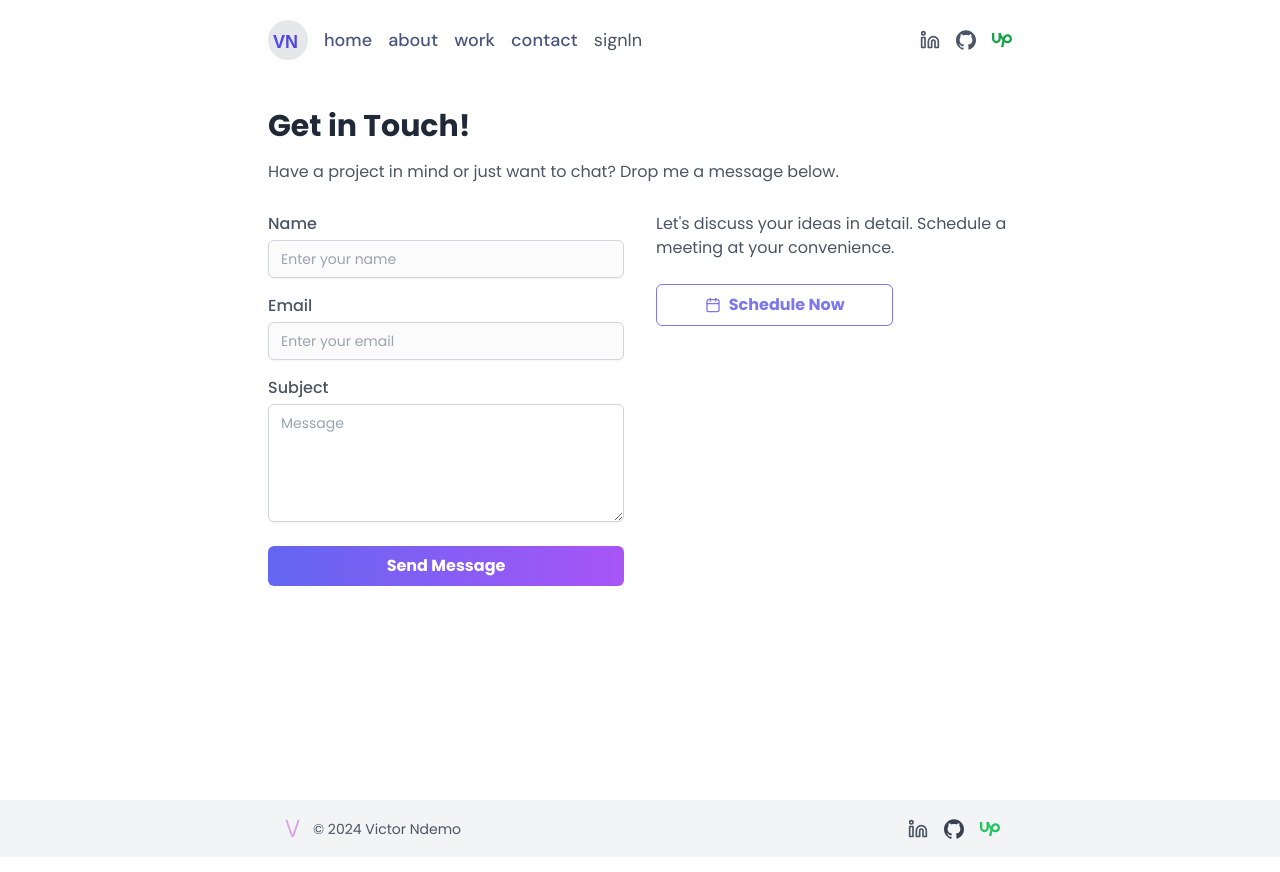
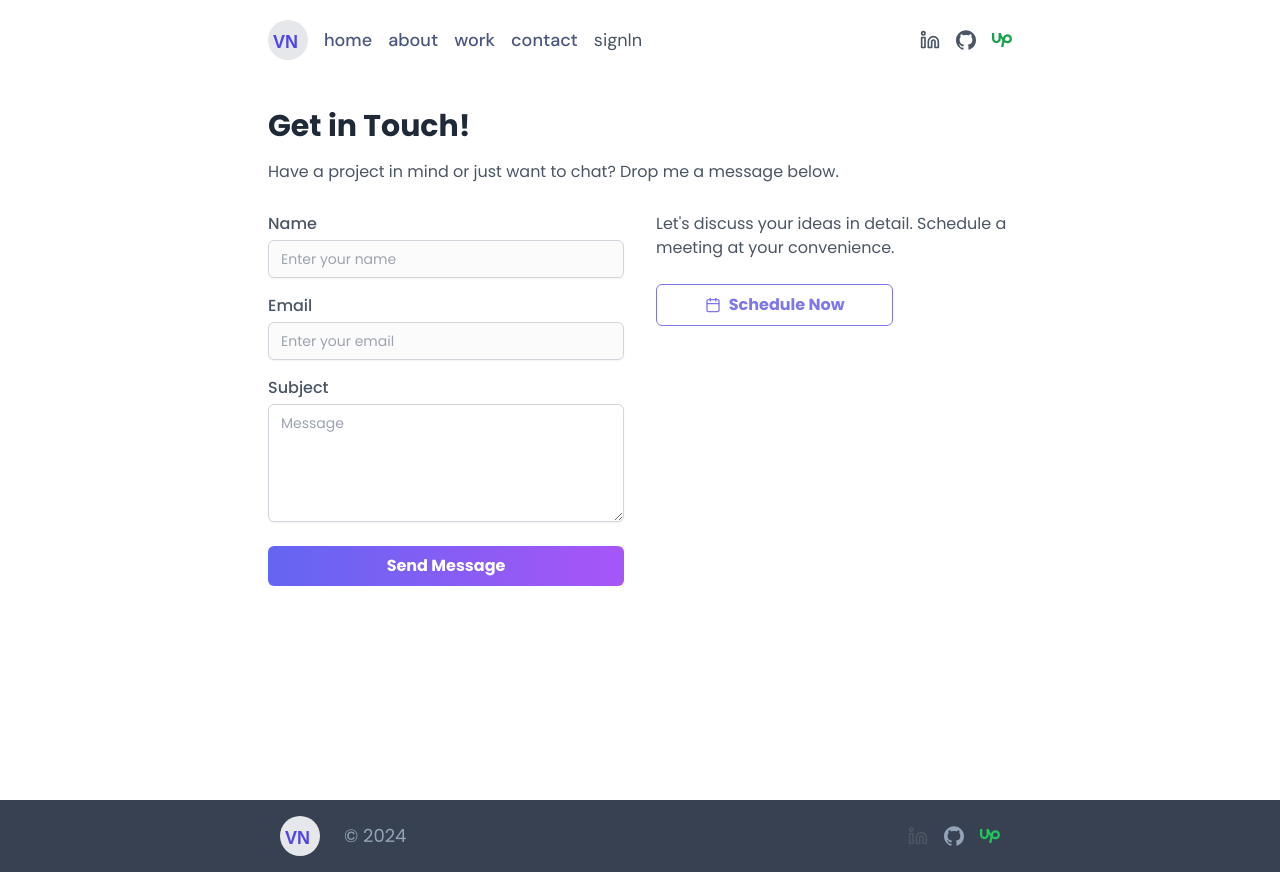
Before and after one commit to tchamp295/portfolio, a Next.js app: page /contact in a window 1280 px wide. Built offline with nearby package versions, Linux system fonts and the light colour scheme; a web font is replaced by a local one.

Commit message:
refining ui

```diff
--- a/src/components/Footer.jsx
+++ b/src/components/Footer.jsx
@@ -6,21 +6,34 @@ import Image from "next/image";
 
 const Footer = () => {
   return (
-    <footer className="bg-gray-100 py-4">
+    <footer className="bg-gray-700 py-4">
       <div className="max-w-3xl mx-auto flex justify-between items-center px-6">
-        <div className="flex items-center">
-          <Image
-            src="/icons8-v-48-removebg-preview.png"
-            alt="Logo"
-            height={25}
-            width={25}
-            className="mr-2"
-          />
-          <p className="text-gray-600 text-sm">&copy; 2024 Victor Ndemo</p>
+        <div className="flex  items-center space-x-6 ">
+           <div className="bg-gray-200 text-white  rounded-full ">
+              <svg
+                width="40"
+                height="40"
+                viewBox="0 0 40 40"
+                xmlns="http://www.w3.org/2000/svg"
+                className="fill-current text-indigo-600"
+              >
+                <path d="M0 0h40v40H0z" fill="none" />
+                <text
+                  x="5"
+                  y="28"
+                  fontSize="18"
+                  fontFamily="Arial"
+                  fontWeight="bold"
+                >
+                  VN
+                </text>
+              </svg>
+            </div>
+          <p className="text-slate-400 text-lg">&copy; 2024 </p>
         </div>
         <div className="flex gap-4">
           <SocialLink href="#" icon={<FiLinkedin />} className="text-blue-500" />
-          <SocialLink href="#" icon={<SiGithub />} className="text-gray-700" />
+          <SocialLink href="#" icon={<SiGithub />} className="text-slate-400" />
           <SocialLink href="#" icon={<SiUpwork />} className="text-green-500" />
         </div>
       </div>
--- a/src/components/NavMobile.jsx
+++ b/src/components/NavMobile.jsx
@@ -1,10 +1,11 @@
 import Link from "next/link";
 import { RiCloseFill } from "react-icons/ri";
-import { BsWhatsapp } from "react-icons/bs";
-import Image from "next/image";
+
 import { SiGithub, SiUpwork } from "react-icons/si";
 import SocialLink from "./SocialLinks";
 import { FiLinkedin } from "react-icons/fi";
+import TypeEffect from "./hepler/TypeWriter";
+import { FaWhatsapp } from "react-icons/fa";
 const NavMobile = ({ closeNav, showNav }) => {
   const NavOpenStyles = showNav ? "translate-x-0" : "translate-x-[-100%]";
   return (
@@ -18,7 +19,7 @@ const NavMobile = ({ closeNav, showNav }) => {
       >
         <div className="font-bold text-3xl text-orange-500 flex items-center border-b border-gray-600 py-4">
           <Link href={"/"} className="flex items-center cursor-pointer">
-            <div className="bg-gradient-to-r from-purple-500 to-blue-500 text-white p-3 rounded-full mr-3">
+            <div className="bg-gray-200 text-white p-2 rounded-full mr-3">
               <svg
                 width="40"
                 height="40"
@@ -39,11 +40,11 @@ const NavMobile = ({ closeNav, showNav }) => {
               </svg>
             </div>
             <div>
-              <span className=" text-slate-500 uppercase font-extrabold hover:text-purple-500 transition duration-300">
-                victor
+              <span className="text-lg md:text-3xl text-slate-500 uppercase font-extrabold hover:text-purple-500 transition duration-300">
+                victor Ndemo
               </span>
-              <p className=" italic text-[10px] text-slate-300 -mt-3  ml">
-                Ndemo
+              <p className=" italic -mt-3  text-center">
+                <TypeEffect />
               </p>
             </div>
           </Link>
@@ -62,7 +63,7 @@ const NavMobile = ({ closeNav, showNav }) => {
             href={"#"}
             className=" text-slate-300 hover:text-blue-500 cursor-pointer "
           >
-           about
+            about
           </Link>
         </li>
         <li className="ml-5 ">
@@ -70,7 +71,7 @@ const NavMobile = ({ closeNav, showNav }) => {
             href={"/work"}
             className=" text-slate-300 cursor-pointer hover:text-blue-500"
           >
-          work
+            work
           </Link>
         </li>
         <li className="ml-5 ">
@@ -79,33 +80,43 @@ const NavMobile = ({ closeNav, showNav }) => {
             className=" text-slate-300 cursor-pointer hover:text-blue-500 "
           >
             {" "}
-          contact
+            contact
           </Link>
         </li>
 
         <div className="border-b p-3 border-gray-600">
           <div className="flex gap-5 items-center ">
             <Link
-              className="text-white bg-blue-500 rounded-md py-1 px-6 cursor-pointer"
+              className="text-white bg-gradient-to-r from-indigo-500 to-purple-500 rounded-md py-1 px-6 cursor-pointer"
               href="/login"
             >
               Login
             </Link>
             <Link
-              className="text-white bg-blue-500 rounded-md py-1 px-6 cursor-pointer"
+              className="text-white bg-gradient-to-r from-indigo-500 to-purple-500 rounded-md py-1 px-6 cursor-pointer"
               href="/register"
             >
               Sign up
             </Link>
           </div>
         </div>
-        <div className="flex mt-4 justify-center space-x-4">
+        <div className="flex mt-4 justify-center space-x-6">
+          <SocialLink
+            href="#"
+            icon={<FaWhatsapp />}
+            className="text-green-500"
+          />
           <SocialLink
             href="#"
             icon={<FiLinkedin />}
-            className="text-blue-500"
+            className="text-slate-500"
           />
-          <SocialLink href="#" icon={<SiGithub />} className="text-gray-700" />
+          <SocialLink
+            href="#"
+            icon={<SiGithub />}
+            className="text-slate-400
+          "
+          />
           <SocialLink href="#" icon={<SiUpwork />} className="text-green-500" />
         </div>
         <RiCloseFill
```
